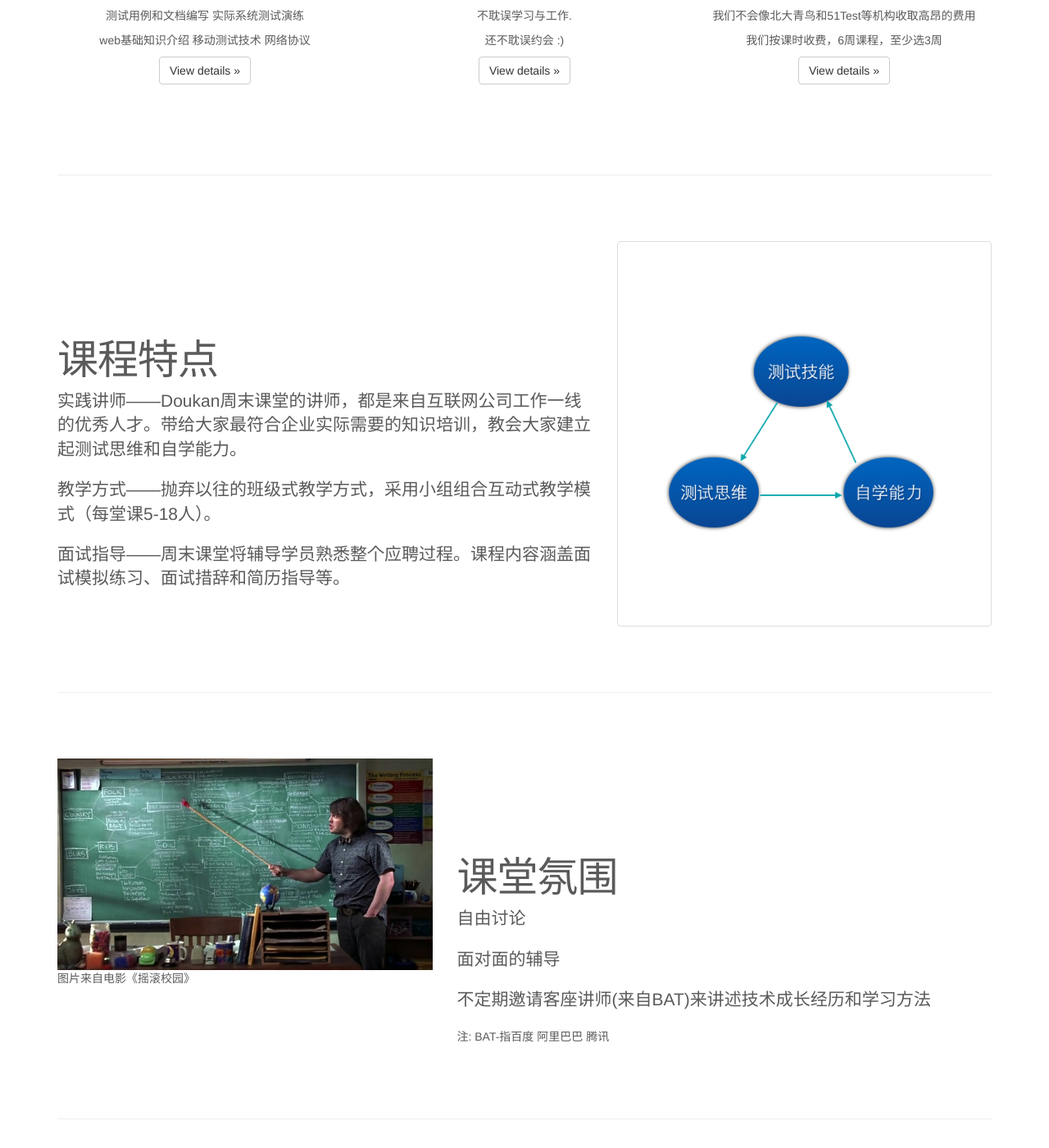
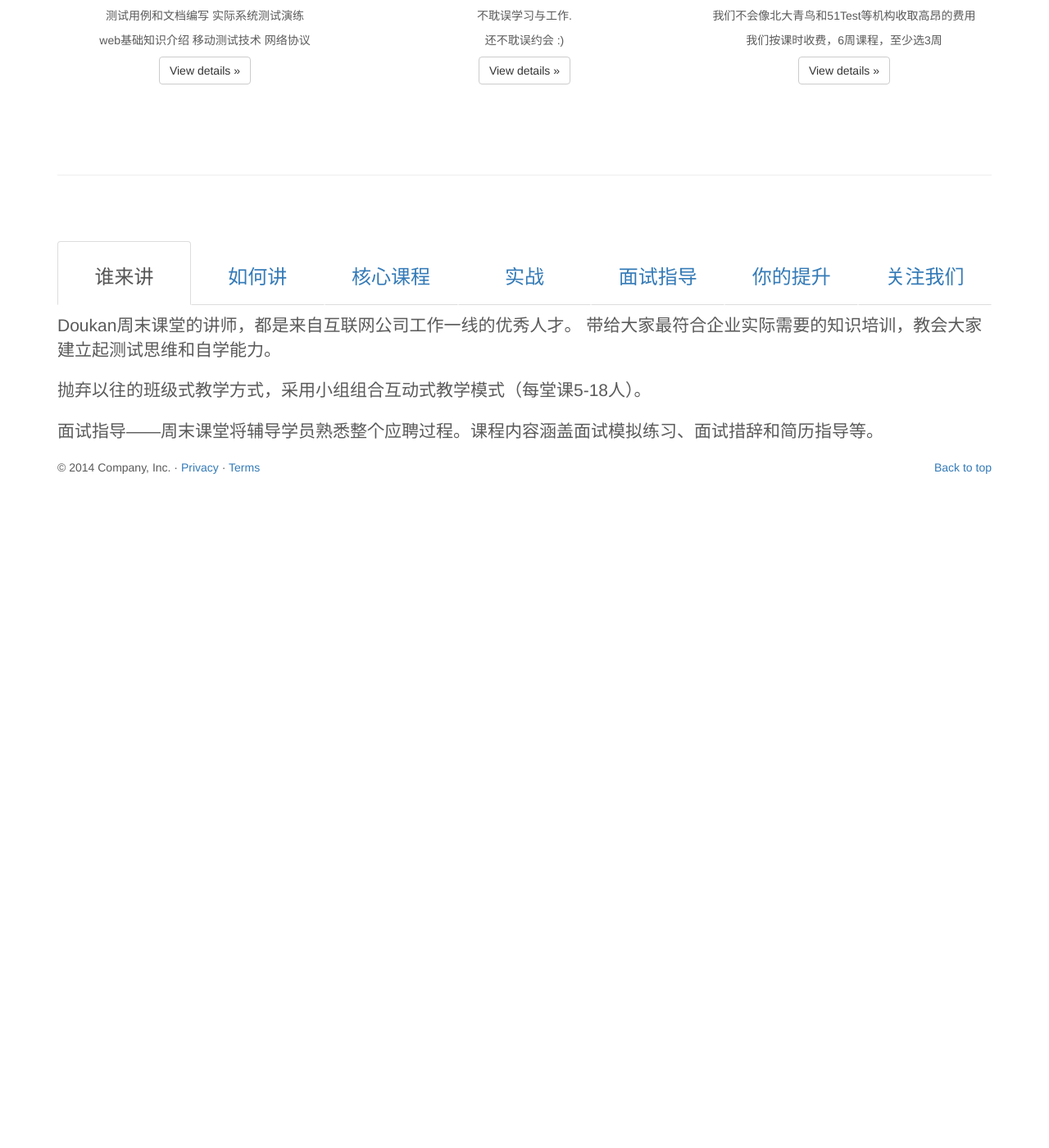
Before and after one commit to guming/myblog, a Jekyll site: the page home.html, which Jekyll copies as it is, in a window 1280 px wide and 1400 px high, scrolled down 764 px. Shown: the whole window at 82% size. Built offline with Jekyll 4.4.1, drawn with Linux system fonts in a browser that asks for light colours; nearby versions of some CDN libraries; after the commit the page ends 1394 px from its top, so only the background shows below that; some of the changed text lies outside the part shown.

Commit message:
add new element

```diff
--- a/home.html
+++ b/home.html
@@ -165,50 +165,48 @@
       <!-- START THE FEATURETTES -->
 
       <hr class="featurette-divider">
+      <ul id="myTab" class="nav nav-tabs nav-justified">
 
-      <div class="row featurette">
-        <div class="col-md-7">
-          <h2 class="featurette-heading">课程特点  <span class="text-muted"> </span></h2>
-          <p class="lead">实践讲师——Doukan周末课堂的讲师，都是来自互联网公司工作一线的优秀人才。带给大家最符合企业实际需要的知识培训，教会大家建立起测试思维和自学能力。</p>
-          <p class="lead">教学方式——抛弃以往的班级式教学方式，采用小组组合互动式教学模式（每堂课5-18人）。</p>
-          <p class="lead">面试指导——周末课堂将辅导学员熟悉整个应聘过程。课程内容涵盖面试模拟练习、面试措辞和简历指导等。</p>
-        </div>
-        <div class="col-md-5">
-          <img class="img-thumbnail" src="assets/images/b1.png" alt="Generic placeholder image">
-        </div>
-      </div>
-
-      <hr class="featurette-divider">
-
-      <div class="row featurette">
-        <div class="col-md-5">
-          <img class="featurette-image img-responsive" src="assets/images/b2.jpg" alt="Generic placeholder image">
-          <p>图片来自电影《摇滚校园》</p>
-        </div>
-        <div class="col-md-7">
-          <h2 class="featurette-heading">课堂氛围 <span class="text-muted"></span></h2>
+         <li class="active">
+            <a href="#a1" data-toggle="tab">
+                           <h3>谁来讲</h3>
+            </a>
+         </li>
+        <li><a href="#a2" data-toggle="tab"><h3>如何讲</h3></a></li>
+        <li><a href="#a3" data-toggle="tab"><h3>核心课程</h3></a></li>
+        <li><a href="#a4" data-toggle="tab"><h3>实战</h3></a></li>
+        <li><a href="#a5" data-toggle="tab"><h3>面试指导</h3></a></li>
+        <li><a href="#a6" data-toggle="tab"><h3>你的提升</h3></a></li>
+        <li><a href="#a8" data-toggle="tab"><h3>关注我们</h3></a></li>
+      </ul>
+      <div id="myTabContent" class="tab-content">
+         <div class="tab-pane fade" id="a2">
             <p class="lead">自由讨论 </p>
             <p class="lead">面对面的辅导</p>
             <p class="lead">不定期邀请客座讲师(来自BAT)来讲述技术成长经历和学习方法</p>
             <p>注: BAT-指百度 阿里巴巴 腾讯</p>
          </div>
-      </div>
-
-      <hr class="featurette-divider">
-
-      <div class="row featurette">
-        <div class="col-md-7">
-          <h2 class="featurette-heading">课程效果  <span class="text-muted"></span></h2>
+         <div class="tab-pane fade" id="ios">
               <p class="lead">测试流程和技能烂熟于心，一切用例/文档皆浮云</p>
               <p class="lead">项目管理和沟通技巧的训练， 进入企业工作零适应期</p>
               <p class="lead">面试技校的掌握，让你在面试官面前信心百倍</p>
          </div>
-        <div class="col-md-5">
-          <img class="featurette-image img-responsive" src="assets/images/b3.jpg" alt="Generic placeholder image">
+         <div class="tab-pane fade in active" id="a1">
+          <p></p>
+          <p class="lead">  Doukan周末课堂的讲师，都是来自互联网公司工作一线的优秀人才。
+            带给大家最符合企业实际需要的知识培训，教会大家建立起测试思维和自学能力。</p>
+          <p class="lead">抛弃以往的班级式教学方式，采用小组组合互动式教学模式（每堂课5-18人）。</p>
+          <p class="lead">面试指导——周末课堂将辅导学员熟悉整个应聘过程。课程内容涵盖面试模拟练习、面试措辞和简历指导等。</p>
+
+         </div>
+         <div class="tab-pane fade" id="ejb">
+            <p>Enterprise Java Beans (EJB) is a development architecture
+               for building highly scalable and robust enterprise level
+               applications to be deployed on J2EE compliant
+               Application Server such as JBOSS, Web Logic etc.
+            </p>
          </div>
       </div>
-
-      <hr class="featurette-divider">
 
       <!-- /END THE FEATURETTES -->
 
```
Also changed, not shown: 1 other file. Lines whose indentation alone changed are shown as unchanged.
